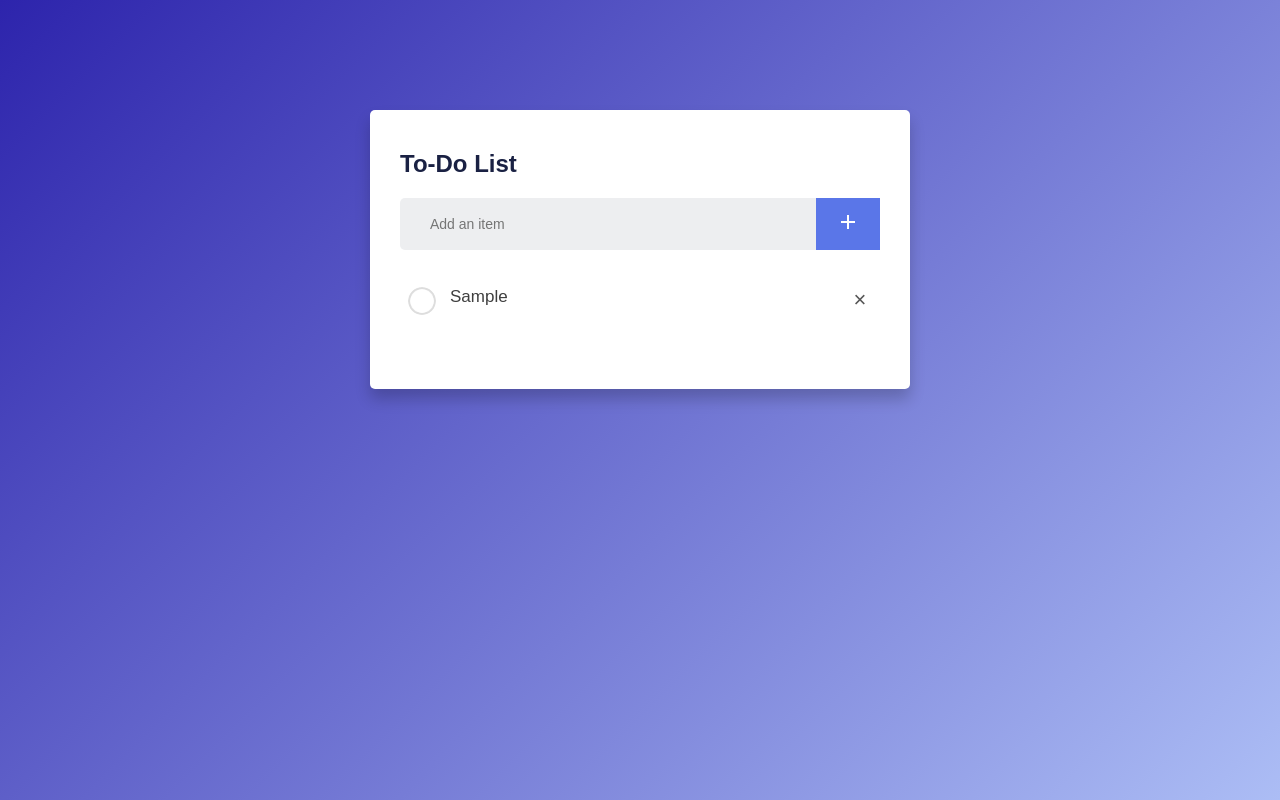
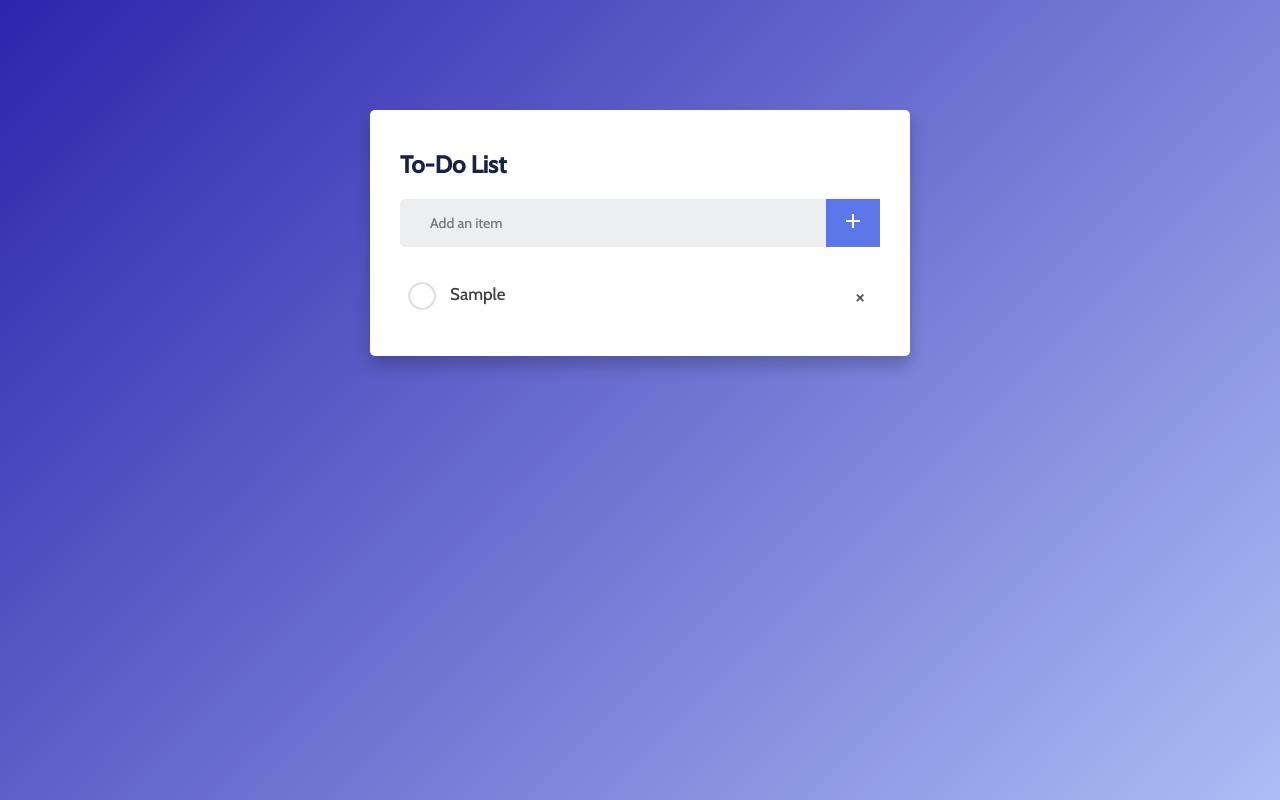
Before and after one commit to chynapb/todo-app, a plain HTML site: page index.html in a window 1280 px wide. Both pictures are taken after typing "Sample" into the empty fields and a click on the button "add". Drawn offline with nearby package versions, Linux system fonts and the light colour scheme.

Commit message:
Final changes

```diff
--- a/index.html
+++ b/index.html
@@ -9,6 +9,10 @@
       rel="stylesheet"
       href="https://fonts.googleapis.com/css2?family=Material+Symbols+Outlined:opsz,wght,FILL,GRAD@20..48,100..700,0..1,-50..200"
     />
+    <link
+      rel="stylesheet"
+      href="https://fonts.googleapis.com/css2?family=Cabin:wght@500&display=swap"
+    />
   </head>
   <body>
     <div class="container">
@@ -17,7 +21,7 @@
         <div class="row">
           <input type="text" id="input-box" placeholder="Add an item" />
           <button id="add">
-            <span class="material-symbols-outlined"> add</span>
+            <span class="material-symbols-outlined">add</span>
           </button>
         </div>
         <ul id="list-container"></ul>
--- a/style.css
+++ b/style.css
@@ -1,7 +1,7 @@
 * {
   margin: 0;
   padding: 0;
-  font-family: 'Poppins', sans-serif;
+  font-family: 'Cabin', sans-serif;
   box-sizing: border-box;
 }
 
@@ -17,7 +17,7 @@
   max-width: 540px;
   background: #fff;
   margin: 100px auto 20px;
-  padding: 40px 30px 70px;
+  padding: 40px 30px 40px;
   border-radius: 5px;
   box-shadow: 0px 10px 15px rgba(0, 0, 0, 0.199);
 }
@@ -57,7 +57,7 @@ input {
 button {
   border: none;
   outline: none;
-  padding: 12px 20px;
+  padding: 10px 15px;
   background: rgb(90, 118, 232);
   color: #fff;
   font-size: 16px;
@@ -89,7 +89,7 @@ ul li::before {
   background-image: url(images/unchecked.png);
   background-size: cover;
   background-position: center;
-  top: 12px;
+  top: 10px;
   left: 8px;
 }
 
```
